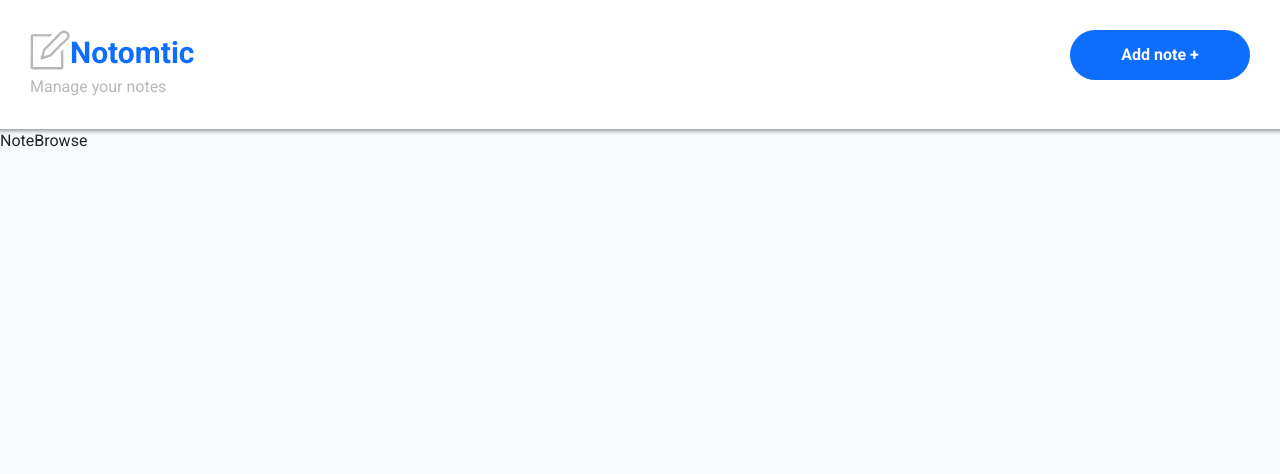
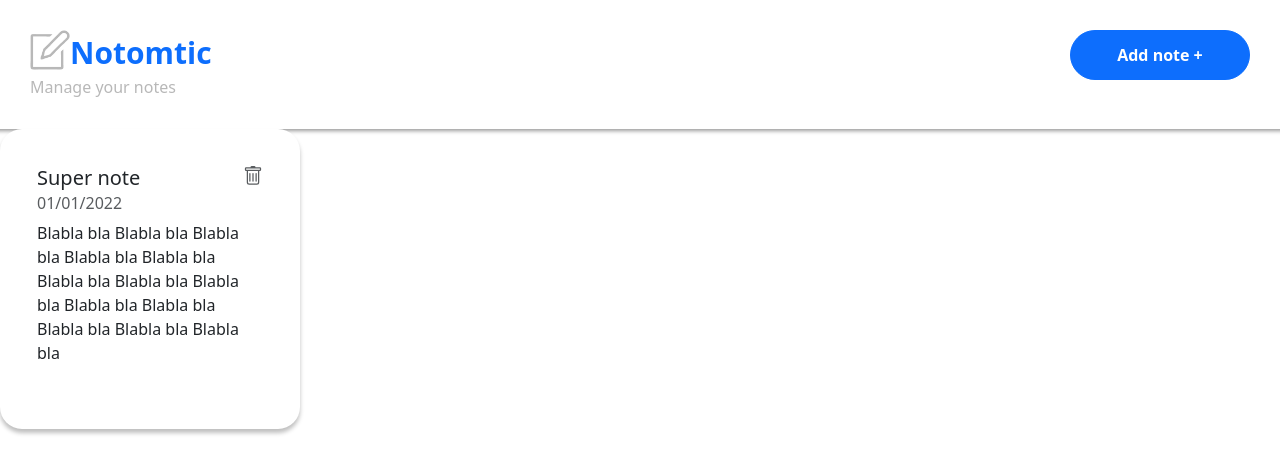
Before and after one commit to AmirrMahmoudi/react-notes-manager, a React (Create React App) app: page / in a window 1280 px wide. Shown: the top 474 px of the page. Built offline with nearby package versions, Linux system fonts and the light colour scheme; data requests are answered from the project's data file.

Commit message:
Text card component

```diff
--- a/package.json
+++ b/package.json
@@ -5,8 +5,10 @@
     "dependencies": {
         "@reduxjs/toolkit": "^1.8.5",
         "axios": "^1.6.7",
+        "bootstrap": "^5.3.2",
         "json-server": "^1.0.0-alpha.23",
         "react": "^18.2.0",
+        "react-bootstrap": "^2.10.1",
         "react-bootstrap-icons": "^1.8.4",
         "react-dom": "^18.2.0",
         "react-redux": "^8.0.2",
--- a/public/index.html
+++ b/public/index.html
@@ -15,8 +15,8 @@
     <link rel="preconnect" href="https://fonts.googleapis.com">
     <link rel="preconnect" href="https://fonts.gstatic.com" crossorigin>
     <link href="https://fonts.googleapis.com/css2?family=Roboto:ital,wght@0,100;0,300;0,400;0,500;0,700;0,900;1,100;1,300;1,400;1,500;1,700;1,900&display=swap" rel="stylesheet">
-    <script src="https://cdn.jsdelivr.net/npm/bootstrap@5.2.0/dist/js/bootstrap.bundle.min.js" integrity="sha384-A3rJD856KowSb7dwlZdYEkO39Gagi7vIsF0jrRAoQmDKKtQBHUuLZ9AsSv4jD4Xa" crossorigin="anonymous"></script>
-    <link rel="stylesheet" href="https://cdn.jsdelivr.net/npm/bootstrap@5.2.0/dist/css/bootstrap.min.css"/>
+    <!-- <script src="https://cdn.jsdelivr.net/npm/bootstrap@5.2.0/dist/js/bootstrap.bundle.min.js" integrity="sha384-A3rJD856KowSb7dwlZdYEkO39Gagi7vIsF0jrRAoQmDKKtQBHUuLZ9AsSv4jD4Xa" crossorigin="anonymous"></script> -->
+    <!-- <link rel="stylesheet" href="https://cdn.jsdelivr.net/npm/bootstrap@5.2.0/dist/css/bootstrap.min.css"/> -->
     <title>Notomatic</title>
   </head>
   <body>
--- /dev/null
+++ b/src/components/TextCard/TextCard.jsx
@@ -0,0 +1,44 @@
+import { useState } from "react";
+import { Trash } from "react-bootstrap-icons";
+import s from "./style.module.css";
+export const TextCard = ({
+  title,
+  content,
+  subtitle,
+  onClick,
+  onClickTrash,
+}) => {
+  const [isCardHovered, setIsCardHovered] = useState(false);
+  const [isTrashHovered, setIsTrashHovered] = useState(false);
+
+  function onClickTrash_(e) {
+    onClickTrash();
+    e.stopPropagation();
+  }
+
+  return (
+    <div
+      onClick={onClick}
+      className={`card ${s.container} ${
+        isCardHovered ? "border-primary" : s.unHover
+      }`}
+      onMouseEnter={() => setIsCardHovered(true)}
+      onMouseLeave={() => setIsCardHovered(false)}
+    >
+      <div className="card-body">
+        <div className={s.title_row}>
+          <h5 className="card-title">{title}</h5>
+          <Trash
+            className={`${isTrashHovered ? "text-danger" : "text-muted"}`}
+            onClick={onClickTrash_}
+            size={20}
+            onMouseEnter={() => setIsTrashHovered(true)}
+            onMouseLeave={() => setIsTrashHovered(false)}
+          />
+        </div>
+        <h6 className={`card-subtitle mb-2 text-muted`}>{subtitle}</h6>
+        <p className={`card-text ${s.text_content}`}>{content}</p>
+      </div>
+    </div>
+  );
+};
--- /dev/null
+++ b/src/components/TextCard/style.module.css
@@ -0,0 +1,23 @@
+.container {
+  cursor: pointer;
+  box-shadow: 0px 4px 4px rgba(0, 0, 0, 0.25);
+  border-radius: 22px;
+  height: 300px;
+  width: 300px;
+  padding: 20px;
+}
+.title_row {
+  display: flex;
+  justify-content: space-between;
+}
+
+.text_content {
+  overflow: hidden;
+  text-overflow: ellipsis !important;
+  -webkit-line-clamp: 6;
+  display: -webkit-box;
+  -webkit-box-orient: vertical;
+}
+.unHover {
+  border-color: transparent;
+}
--- a/src/index.js
+++ b/src/index.js
@@ -1,4 +1,6 @@
 import "./index.css";
+import "bootstrap/dist/css/bootstrap.min.css";
+
 import ReactDOM from "react-dom/client";
 import { Provider } from "react-redux";
 import { store } from "./store";
--- a/src/pages/NoteBrowse/NoteBrowse.jsx
+++ b/src/pages/NoteBrowse/NoteBrowse.jsx
@@ -1,3 +1,16 @@
+import { TextCard } from "components/TextCard/TextCard";
+
 export const NoteBrowse = (props) => {
-  return <>NoteBrowse</>;
+  return (
+    <>
+      <TextCard
+        title="Super note"
+        subtitle="01/01/2022"
+        content="Blabla bla Blabla bla Blabla bla Blabla bla Blabla bla Blabla bla Blabla bla Blabla bla Blabla bla Blabla bla Blabla bla Blabla bla Blabla bla "
+        onClick={() => alert("OnClick !")}
+        onClickTrash={() => alert("OnClick Trash!")}
+
+      />
+    </>
+  );
 };
```
Also changed, not shown: 1 other file (tests, documents, lock files or other folders).
